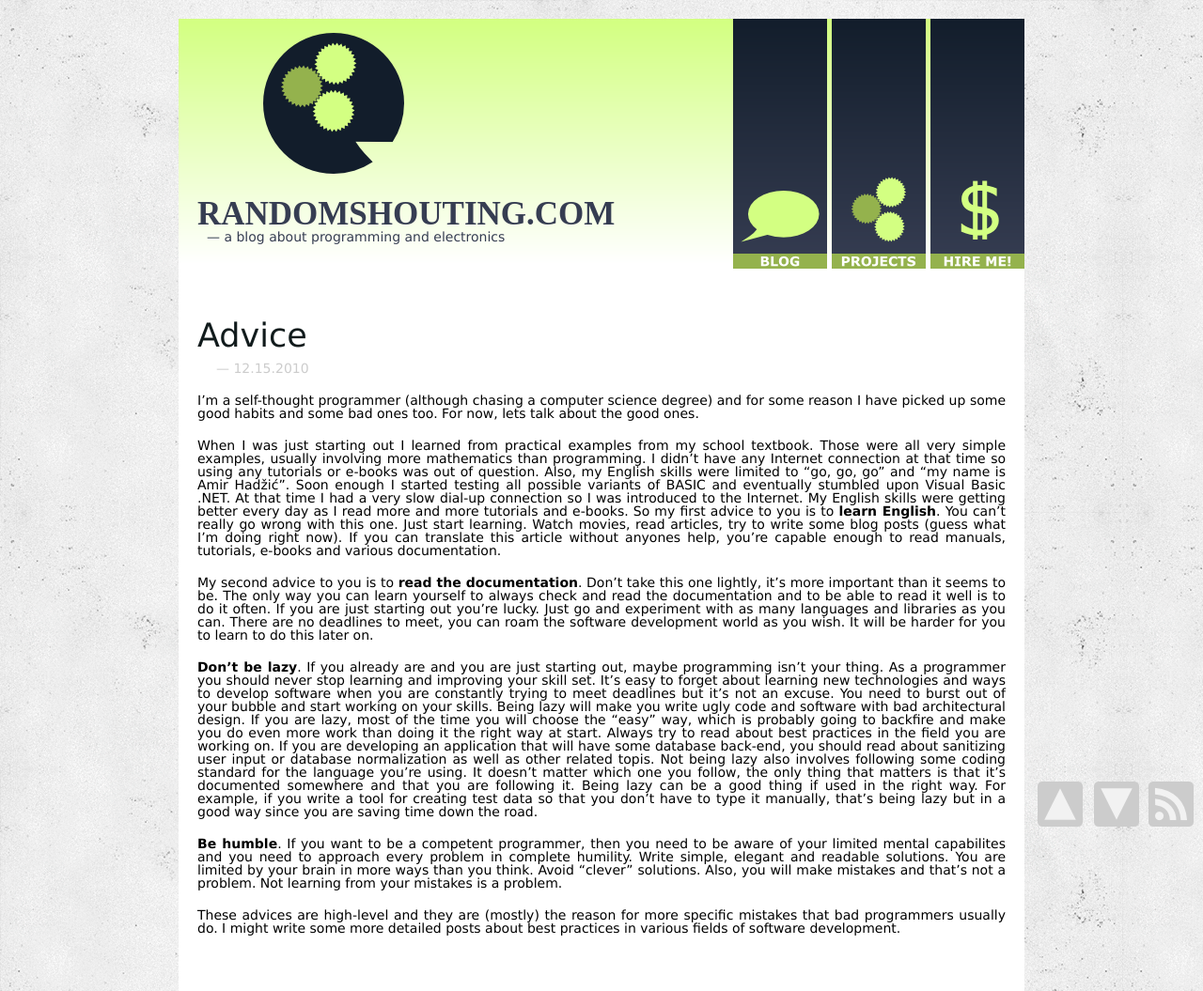
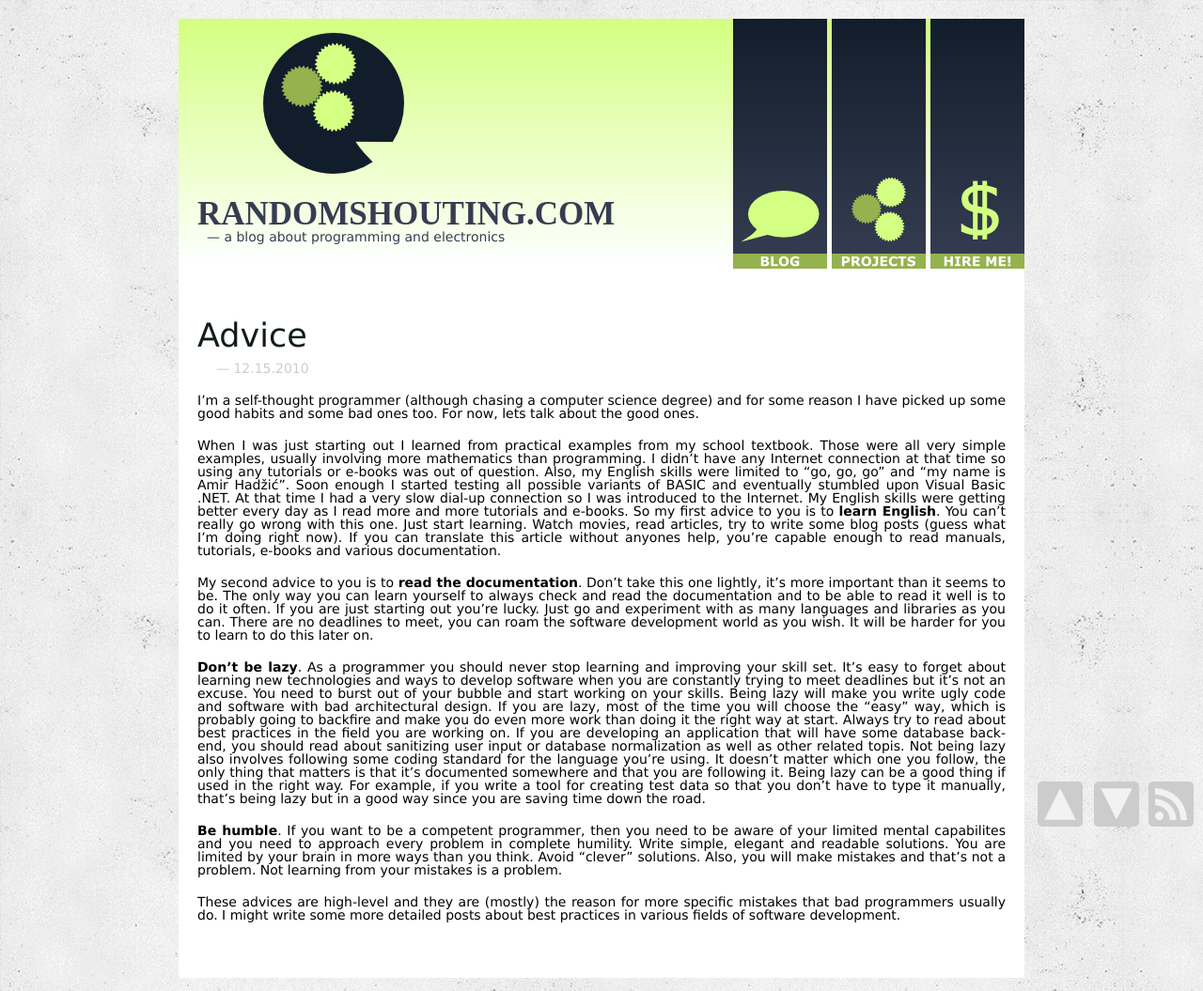
Before and after one commit to amir-hadzic/amir-hadzic.github.com, a Jekyll site: the page built from _posts/2010-12-15-Advice.markdown, in a window 1280 px wide. Shown: the whole page at 94% size. Built offline with Jekyll 4.4.1, drawn with Linux system fonts in a browser that asks for light colours; some web fonts are replaced; Markdown is read by kramdown in place of the engine named in the settings; comment, search, counter and statistics services are not loaded.

Commit message:
Remove another cheesy line.

```diff
--- a/_posts/2010-12-15-Advice.markdown
+++ b/_posts/2010-12-15-Advice.markdown
@@ -9,7 +9,7 @@
 
 My second advice to you is to **read the documentation**. Don’t take this one lightly, it’s more important than it seems to be. The only way you can learn yourself to always check and read the documentation and to be able to read it well is to do it often. If you are just starting out you’re lucky. Just go and experiment with as many languages and libraries as you can. There are no deadlines to meet, you can roam the software development world as you wish. It will be harder for you to learn to do this later on.
 
-**Don’t be lazy**. If you already are and you are just starting out, maybe programming isn’t your thing. As a programmer you should never stop learning and improving your skill set. It’s easy to forget about learning new technologies and ways to develop software when you are constantly trying to meet deadlines but it’s not an excuse. You need to burst out of your bubble and start working on your skills. Being lazy will make you write ugly code and software with bad architectural design. If you are lazy, most of the time you will choose the “easy” way, which is probably going to backfire and make you do even more work than doing it the right way at start. Always try to read about best practices in the field you are working on. If you are developing an application that will have some database back-end, you should read about sanitizing user input or database normalization as well as other related topis. Not being lazy also involves following some coding standard for the language you’re using. It doesn’t matter which one you follow, the only thing that matters is that it’s documented somewhere and that you are following it. Being lazy can be a good thing if used in the right way. For example, if you write a tool for creating test data so that you don't have to type it manually, that's being lazy but in a good way since you are saving time down the road.
+**Don’t be lazy**. As a programmer you should never stop learning and improving your skill set. It’s easy to forget about learning new technologies and ways to develop software when you are constantly trying to meet deadlines but it’s not an excuse. You need to burst out of your bubble and start working on your skills. Being lazy will make you write ugly code and software with bad architectural design. If you are lazy, most of the time you will choose the “easy” way, which is probably going to backfire and make you do even more work than doing it the right way at start. Always try to read about best practices in the field you are working on. If you are developing an application that will have some database back-end, you should read about sanitizing user input or database normalization as well as other related topis. Not being lazy also involves following some coding standard for the language you’re using. It doesn’t matter which one you follow, the only thing that matters is that it’s documented somewhere and that you are following it. Being lazy can be a good thing if used in the right way. For example, if you write a tool for creating test data so that you don't have to type it manually, that's being lazy but in a good way since you are saving time down the road.
 
 **Be humble**. If you want to be a competent programmer, then you need to be aware of your limited mental capabilites and you need to approach every problem in complete humility. Write simple, elegant and readable solutions. You are limited by your brain in more ways than you think. Avoid "clever" solutions. Also, you will make mistakes and that's not a problem. Not learning from your mistakes is a problem.
 
```
